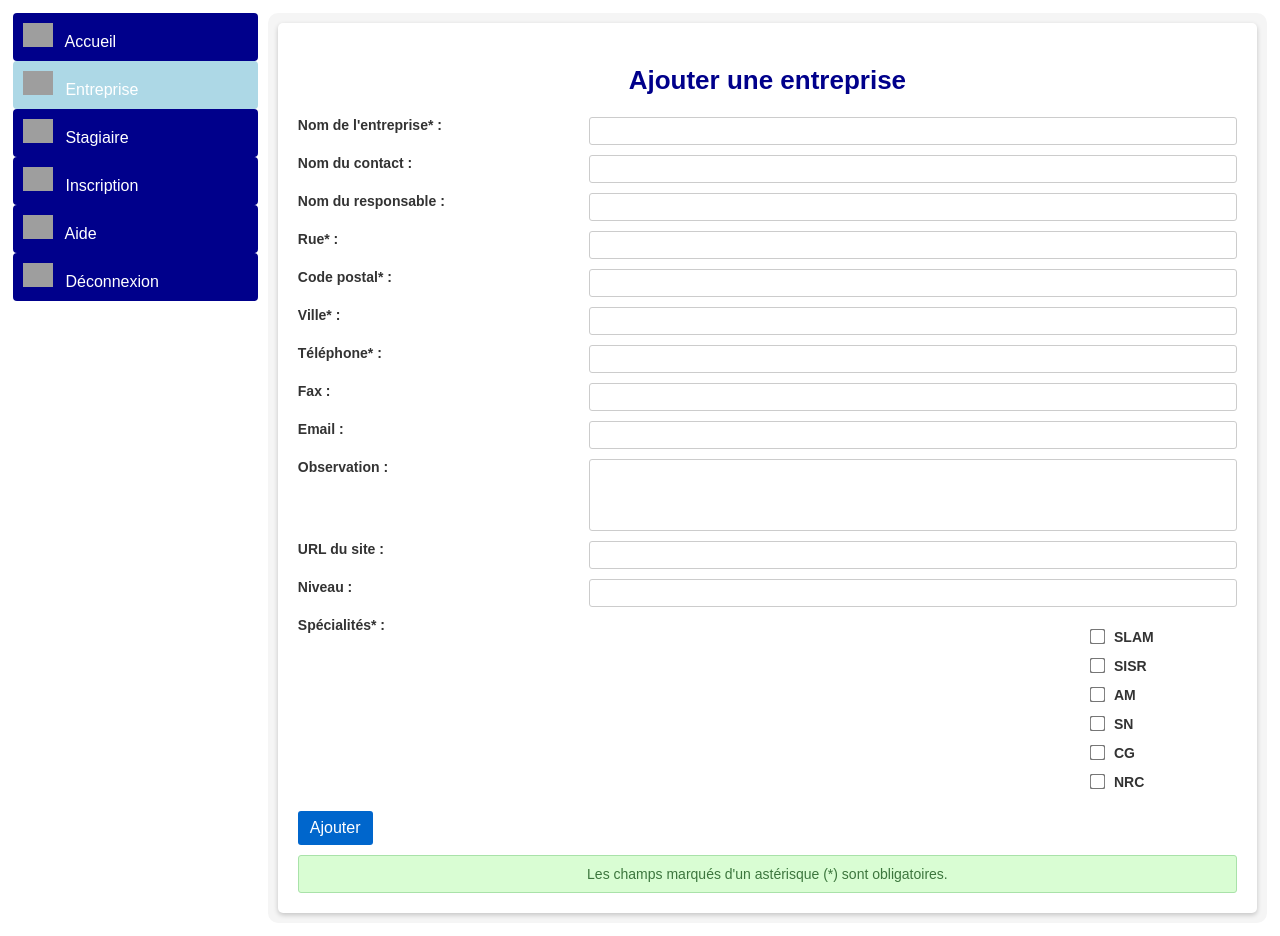
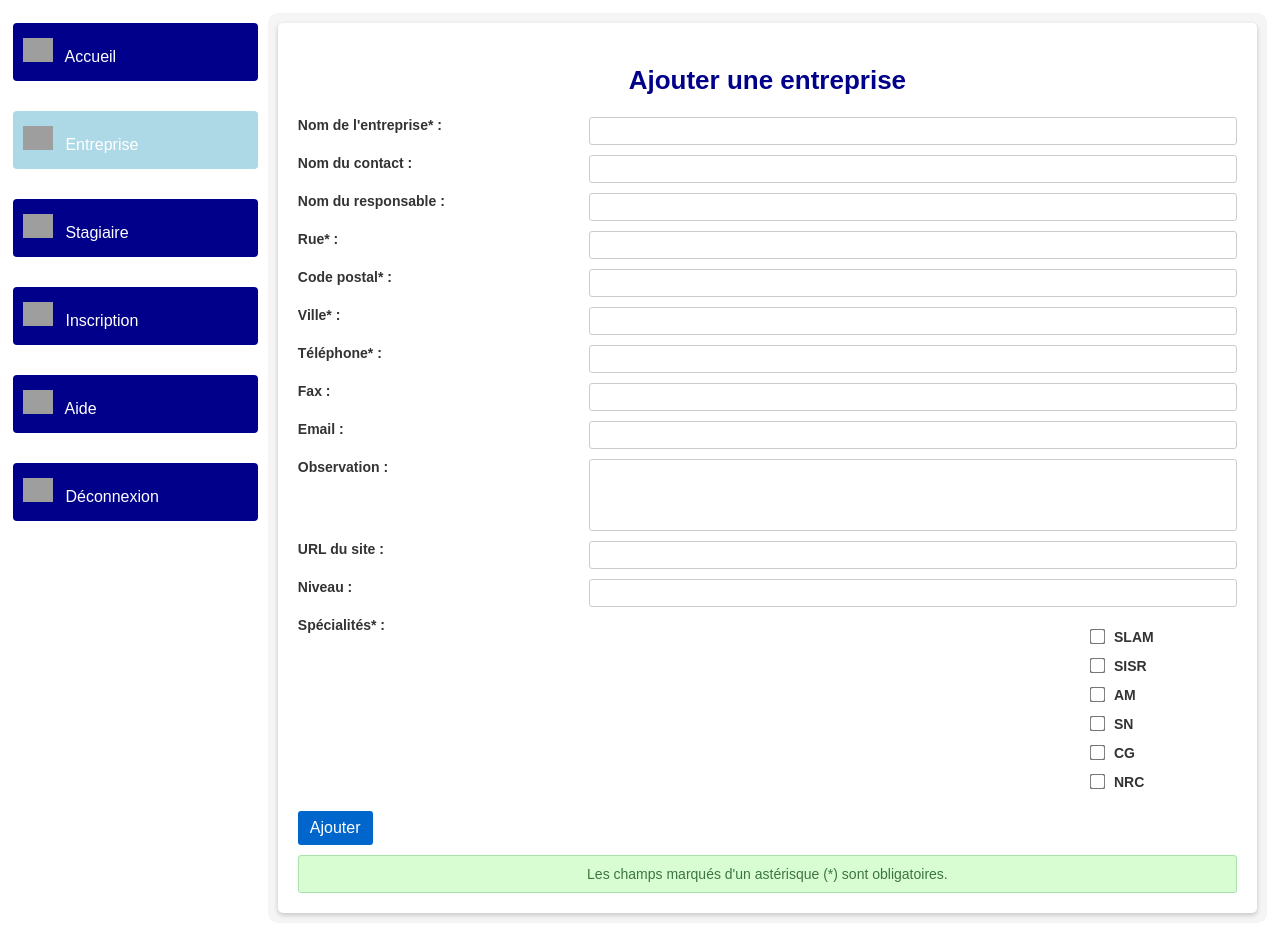
Before and after one commit to Abirhanned/Gestion-de-stage-, a PHP site: page /ajouter.php in a window 1280 px wide. Run offline with PHP 8.4, Linux system fonts and the light colour scheme; data comes from the database, SQL or seed files in the repository; grey boxes are pictures that could not be loaded.

Commit message:
Update style.css

```diff
--- a/style.css
+++ b/style.css
@@ -8,6 +8,9 @@ nav{
 	flex-direction: column;
 	padding: 0px;
 	margin: 5px;
+	 gap: 10px;
+	  height: 100vh;
+         overflow-y: auto;
 }
 
 nav a {
@@ -17,6 +20,8 @@ nav a {
   padding: 10px;
   margin: 0px;
   text-decoration: none;
+  margin: 10px 0;
+  padding: 15px 10px;
 }
 
 nav a:hover {
```
